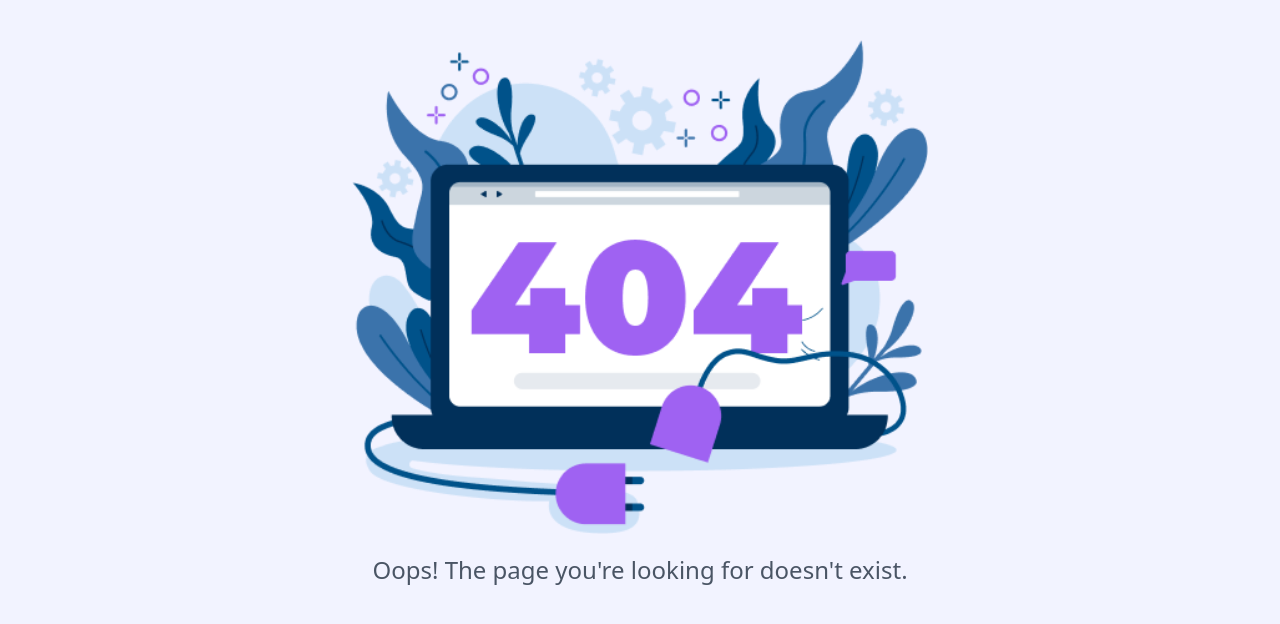
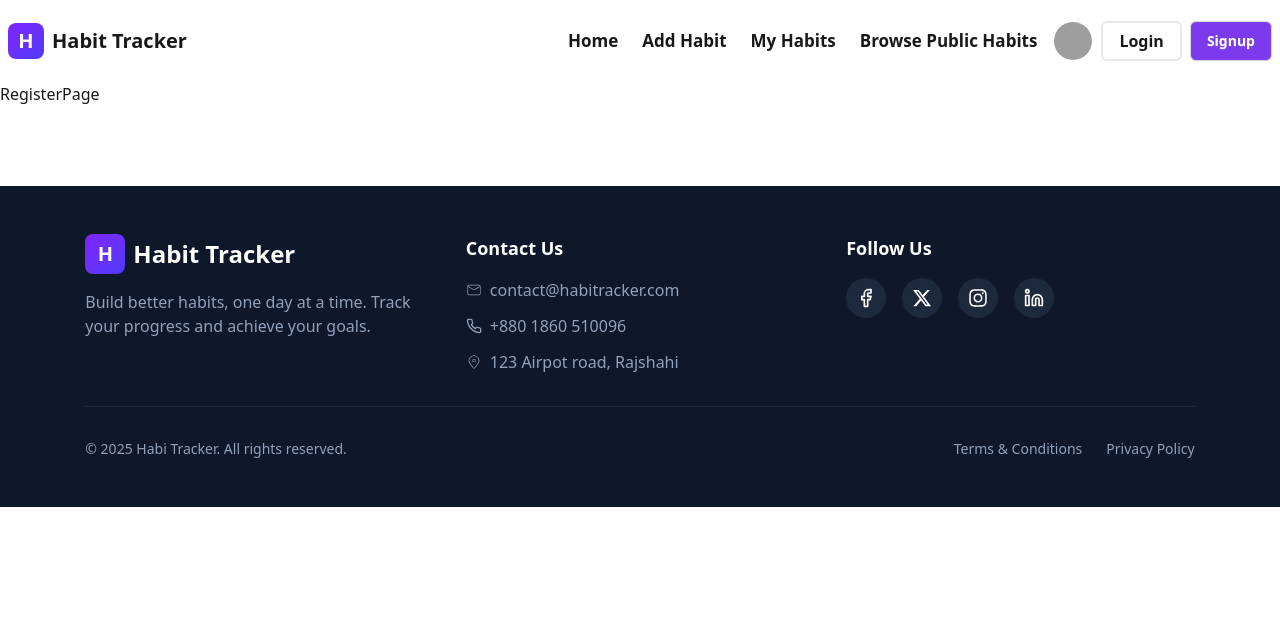
Before and after one commit to sdabdullah/habit-tracker-client, a React app: page /register in a window 1280 px wide. Shown: the top 624 px of the page. Built offline with nearby package versions, Linux system fonts and the light colour scheme; grey boxes are pictures that could not be loaded; the HTML template or start-up script is replaced by a standard one.

Commit message:
Login & Register Page added

```diff
--- /dev/null
+++ b/src/Pages/LoginPage.jsx
@@ -0,0 +1,11 @@
+import React from 'react';
+
+const LoginPage = () => {
+    return (
+        <div>
+            LoginPage
+        </div>
+    );
+};
+
+export default LoginPage;
--- /dev/null
+++ b/src/Pages/RegisterPage.jsx
@@ -0,0 +1,11 @@
+import React from 'react';
+
+const RegisterPage = () => {
+    return (
+        <div>
+            RegisterPage
+        </div>
+    );
+};
+
+export default RegisterPage;
--- a/src/index.css
+++ b/src/index.css
@@ -10,6 +10,9 @@
     color: white !important;
 }
 
+/* a.active{
+    @apply text-[#7b3aec]
+} */
 a.active{
-    @apply text-[#7b3aec]
+    @apply font-bold
 }
```
Also changed, not shown: src/router/router.jsx (+10 -0 lines).
